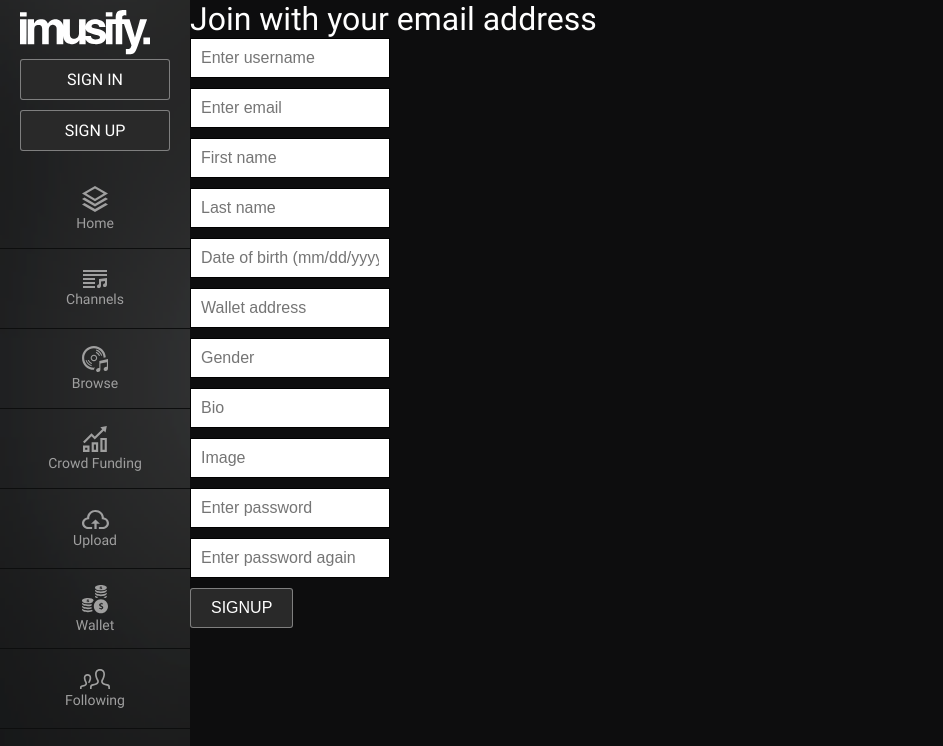
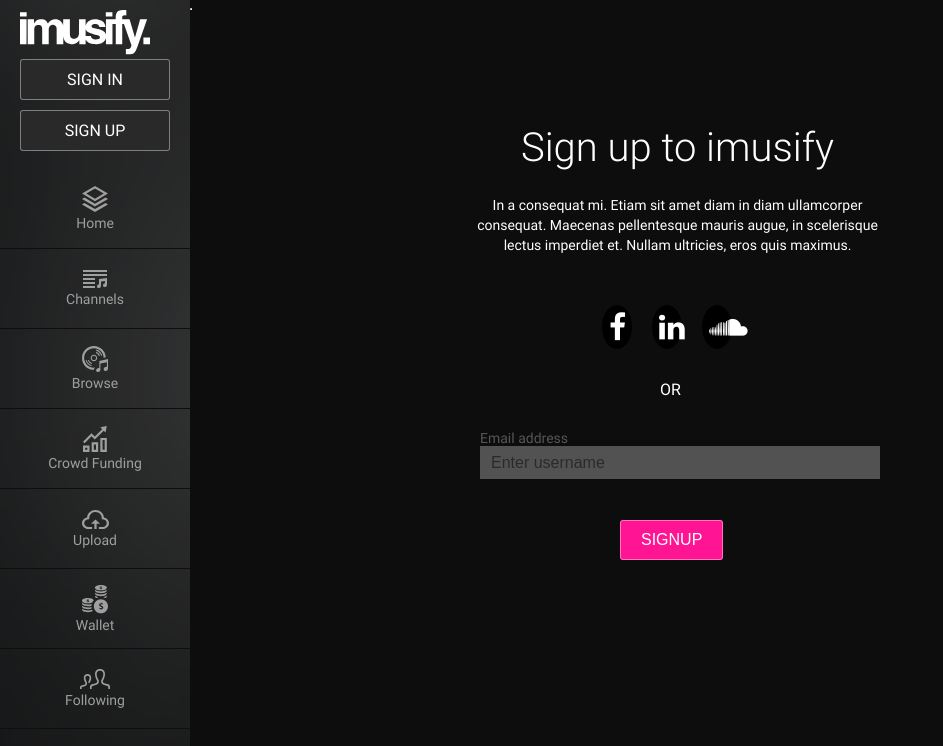
Before and after one commit to imusify/imusify-web, a Vue app: page /signup in a window 1280 px wide. Shown: the top 746 px of the page, without its empty margins (0-943 px from the left). Built offline with nearby package versions, Linux system fonts and the light colour scheme.

Commit message:
signup,login ,registeration pages done

```diff
--- a/public/index.html
+++ b/public/index.html
@@ -10,6 +10,7 @@
     <link rel="apple-touch-icon" href="/apple-touch-icon.png">
     <link rel="icon" href="<%= BASE_URL %>favicon.ico">
     <link rel="stylesheet" href="/fonts/fonts.css" type="text/css">
+    <link rel="stylesheet" href="https://cdnjs.cloudflare.com/ajax/libs/font-awesome/4.7.0/css/font-awesome.min.css">
     <title>imusify.</title>
   </head>
   <body>
--- a/src/components/Login.vue
+++ b/src/components/Login.vue
@@ -1,22 +1,28 @@
 <template>
-  <div class="login">
-    <form @submit.prevent="onSubmit">
-      <div>
-        <input type="text"
-               id="username"
-               placeholder="Enter username"
-               v-model="credentials.username">
-      </div>
-      <div>
-        <input type="password"
-               id="password"
-               placeholder="Enter password"
-               v-model="credentials.password">
-      </div>
-      <div class="actions">
-        <button>Login</button>
-      </div>
+  <div>
+    <p class="heading">Sign in to imusify</p>
+    <p class="subheading">In a consequat mi. Etiam sit amet diam in diam ullamcorper consequat.
+       Maecenas pellentesque mauris augue, in scelerisque lectus imperdiet et. Nullam ultricies,
+        eros quis maximus.</p>
+    <a class="fa fa-facebook"></a>
+    <a class="fa fa-linkedin"></a>
+    <a class="fa fa-soundcloud"></a>
+    <hr><p class="margin">OR</p>
+    <div>
+      <form>
+        <div class="label">
+          <label>Email address</label>
+          <input style="height: 33px; width:400px; opacity: 0.95" type="text" id="username"
+           placeholder="Enter username" v-model="credentials.username">
+          <label>Password</label>
+          <input style="height: 33px; width:400px" type="password" id="password"
+           placeholder="Enter password" v-model="credentials.password">
+          <input type="checkbox"/>keep me signed in
+        </div>
+          <button class="button">LOGIN</button>
+          <button class="signupbutton">SIGNUP</button>
     </form>
+    </div>
     <div class="status" v-if="status">
       {{status}}
     </div>
@@ -54,4 +60,112 @@ export default {
 </script>
 
 <style lang="scss" scoped>
+.heading {
+  position: absolute;
+  width: 415px;
+  height: 68px;
+  left: 470px;
+  top: 120px;
+
+  font-family: Roboto;
+  font-style: normal;
+  font-weight: 300;
+  line-height: 56px;
+  font-size: 40px;
+  text-align: center;
+
+  color: #ffffff;
+}
+.subheading {
+  position: absolute;
+  width: 415px;
+  height: 68px;
+  left: 470px;
+  top: 195px;
+
+  font-family: Roboto;
+  font-style: normal;
+  font-weight: normal;
+  line-height: 20px;
+  font-size: 14px;
+  text-align: center;
+  color: #ffffff;
+}
+.label {
+  position: absolute;
+  width: 89px;
+  height: 17px;
+  left: 480px;
+  top: 400px;
+
+  font-family: Roboto;
+  font-style: normal;
+  font-weight: normal;
+  line-height: normal;
+  font-size: 14px;
+
+  color: #ffffff;
+  opacity: 0.3;
+}
+.button {
+  position: absolute;
+  left: 480px;
+  top: 550px;
+  color: #ffffff;
+  background-color: #ff1493;
+}
+.signupbutton {
+  position: absolute;
+  left: 770px;
+  top: 550px;
+  color: #ffffff;
+}
+.fa {
+  // padding: 10px;
+  // font-size: 30px;
+  // width: 40px;
+  // text-align: center;
+  // text-decoration: none;
+  // margin: 5px 2px;
+  padding: 7px;
+  font-size: 30px;
+  width: 30px;
+  text-align: center;
+  text-decoration: none;
+  margin: 5px 2px;
+  border-radius: 50%;
+}
+
+.fa-facebook {
+  position: absolute;
+  left: 600px;
+  top: 300px;
+  background: black;
+  color: white;
+}
+.fa-linkedin {
+  position: absolute;
+  left: 650px;
+  top: 300px;
+  background: black;
+  color: white;
+}
+.fa-soundcloud {
+  position: absolute;
+  left: 700px;
+  top: 300px;
+  background: black;
+  color: white;
+}
+.margin {
+  position: absolute;
+  left: 650px;
+  top: 380px;
+}
+hr {
+  position: absolute;
+  left: 600px;
+  top: 380px;
+  margin-left: auto;
+}
 </style>
--- /dev/null
+++ b/src/components/Profile.vue
@@ -0,0 +1,96 @@
+<template>
+    <div>
+        <p class="heading">Complete your profile</p>
+        <img class="images" />
+        <button class="uploadbutton">UPLOAD IMAGE</button>
+        <div>
+            <form>
+                <div class="label">
+                    <label>First name</label>
+                    <input style="height: 33px; width:400px; opacity: 0.95; border-style: solid;
+                     border-color: #ffffff" type="text" id="username"
+                     placeholder="Enter First name">
+                    <label>Last name</label>
+                    <input style="height: 33px; width:400px; opacity: 0.95; border-style: solid;
+                     border-color: #ffffff" type="text" id="username" placeholder="Enter Last name">
+                    <label>Country</label>
+                    <select style="height: 33px; width:400px; opacity: 0.95; border-style: solid;
+                     border-color: #ffffff" type="text" id="username"></select>
+                    <label>State</label>
+                    <select style="height: 33px; width:400px; opacity: 0.95; border-style: solid;
+                     border-color: #ffffff" type="text" id="username"></select>
+                    <label>City</label>
+                    <select style="height: 33px; width:400px; opacity: 0.95; border-style: solid;
+                     border-color: #ffffff" type="text" id="username"></select>
+                    <label>Date of birth</label>
+                    <input style="height: 33px; width:400px; opacity: 0.95; border-style: solid;
+                     border-color: #ffffff" type="text" id="username" placeholder="_/_/_">
+                </div>
+                    <button class="savebutton">SAVE SETTINGS</button>
+            </form>
+        </div>
+    </div>
+</template>
+<script>
+export default {
+  name: 'profile',
+  data() {},
+};
+</script>
+<style>
+.heading {
+  /* Sign in to imusify */
+
+  position: absolute;
+  width: 415px;
+  height: 68px;
+  left: 470px;
+  top: 120px;
+
+  font-family: Roboto;
+  font-style: normal;
+  font-weight: 300;
+  line-height: 56px;
+  font-size: 40px;
+  text-align: center;
+
+  color: #ffffff;
+}
+.images {
+  position: absolute;
+  width: 160px;
+  height: 160px;
+  border-radius: 50%;
+  left: 340px;
+  top: 220px;
+  background: url('../assets/logo.png');
+}
+.label {
+  position: absolute;
+  width: 89px;
+  height: 17px;
+  left: 550px;
+  top: 220px;
+
+  font-family: Roboto;
+  font-style: normal;
+  font-weight: normal;
+  line-height: normal;
+  font-size: 14px;
+
+  color: #ffffff;
+  opacity: 0.3;
+}
+.savebutton {
+  position: absolute;
+  left: 550px;
+  top: 600px;
+  color: #ffffff;
+  background-color: #ff1493;
+}
+.uploadbutton {
+  position: absolute;
+  left: 330px;
+  top: 420px;
+}
+</style>
--- a/src/components/Signup.vue
+++ b/src/components/Signup.vue
@@ -1,77 +1,24 @@
 <template>
   <div class="signup">
-    <h1>Join with your email address</h1>
-    <form @submit.prevent="onSubmit">
-      <div>
-        <input type="text"
-               id="username"
-               placeholder="Enter username"
-               v-model="credentials.username">
+    <p class="heading">Sign up to imusify</p>
+    <p class="subheading">In a consequat mi. Etiam sit amet diam in diam ullamcorper consequat.
+       Maecenas pellentesque mauris augue, in scelerisque lectus imperdiet et.
+        Nullam ultricies, eros quis maximus.</p>
+    <a class="fa fa-facebook"></a>
+    <a class="fa fa-linkedin"></a>
+    <a class="fa fa-soundcloud"></a>
+    <hr><p class="margin">OR</p>
+  <div>
+    <form>
+      <div class="label">
+        <label>Email address</label>
+        <input style="height: 33px; width:400px; opacity: 0.95; border-style: solid;
+         border-color: #ffffff" type="text" id="username" placeholder="Enter username"
+          v-model="credentials.username">
       </div>
-      <div>
-        <input type="email"
-               id="email"
-               placeholder="Enter email"
-               v-model="credentials.email">
-      </div>
-      <div>
-        <input type="text"
-               id="firstName"
-               placeholder="First name"
-               v-model="credentials.first_name">
-      </div>
-      <div>
-        <input type="text"
-               id="lastName"
-               placeholder="Last name"
-               v-model="credentials.last_name">
-      </div>
-      <div>
-        <input type="text"
-               id="birthday"
-               placeholder="Date of birth (mm/dd/yyyy)"
-               v-model="credentials.date_of_birth">
-      </div>
-      <div>
-        <input type="text"
-               id="wallet"
-               placeholder="Wallet address"
-               v-model="credentials.wallet_address">
-      </div>
-      <div>
-        <input type="text"
-               id="gender"
-               placeholder="Gender"
-               v-model="credentials.gender">
-      </div>
-      <div>
-        <input type="text"
-               id="bio"
-               placeholder="Bio"
-               v-model="credentials.bio">
-      </div>
-      <div>
-        <input type="text"
-               id="image"
-               placeholder="Image"
-               v-model="credentials.image">
-      </div>
-      <div>
-        <input type="password"
-               id="password"
-               placeholder="Enter password"
-               v-model="credentials.password">
-      </div>
-      <div>
-        <input type="password"
-               id="passwordRepeat"
-               placeholder="Enter password again"
-               v-model="credentials.passwordRepeat">
-      </div>
-      <div class="actions">
-        <button>Signup</button>
-      </div>
+      <button class="button" v-on:click="registerationPage()" >SIGNUP</button>
     </form>
+  </div>
     <div class="status" v-if="status">
       {{status}}
     </div>
@@ -88,18 +35,7 @@ export default {
   data() {
     return {
       credentials: {
-        date_of_birth: '',
         username: '',
-        first_name: '',
-        last_name: '',
-        email: '',
-        wallet_address: '',
-        password: '',
-        passwordRepeat: '',
-        gender: '',
-        bio: '',
-        image: '',
-        date_created: '',
       },
       status: '',
     };
@@ -116,9 +52,112 @@ export default {
           this.$router.push('/');
         });
     },
+    registerationPage() {
+      this.$router.push('/signupnext');
+    },
   },
 };
 </script>
 
 <style lang="scss" scoped>
+.heading {
+  /* Sign in to imusify */
+
+  position: absolute;
+  width: 415px;
+  height: 68px;
+  left: 470px;
+  top: 120px;
+
+  font-family: Roboto;
+  font-style: normal;
+  font-weight: 300;
+  line-height: 56px;
+  font-size: 40px;
+  text-align: center;
+
+  color: #ffffff;
+}
+.subheading {
+  position: absolute;
+  width: 415px;
+  height: 68px;
+  left: 470px;
+  top: 195px;
+
+  font-family: Roboto;
+  font-style: normal;
+  font-weight: normal;
+  line-height: 20px;
+  font-size: 14px;
+  text-align: center;
+  color: #ffffff;
+}
+
+.fa {
+  // padding: 10px;
+  // font-size: 30px;
+  // width: 40px;
+  // text-align: center;
+  // text-decoration: none;
+  // margin: 5px 2px;
+
+  padding: 7px;
+  font-size: 30px;
+  width: 30px;
+  text-align: center;
+  text-decoration: none;
+  margin: 5px 2px;
+  border-radius: 50%;
+}
+
+.fa-facebook {
+  position: absolute;
+  left: 600px;
+  top: 300px;
+  background: black;
+  color: white;
+}
+.fa-linkedin {
+  position: absolute;
+  left: 650px;
+  top: 300px;
+  background: black;
+  color: white;
+}
+.fa-soundcloud {
+  position: absolute;
+  left: 700px;
+  top: 300px;
+  background: black;
+  color: white;
+}
+.margin {
+  position: absolute;
+  left: 660px;
+  top: 380px;
+}
+.label {
+  position: absolute;
+  width: 89px;
+  height: 17px;
+  left: 480px;
+  top: 430px;
+
+  font-family: Roboto;
+  font-style: normal;
+  font-weight: normal;
+  line-height: normal;
+  font-size: 14px;
+
+  color: #ffffff;
+  opacity: 0.3;
+}
+.button {
+  position: absolute;
+  left: 620px;
+  top: 520px;
+  color: #ffffff;
+  background-color: #ff1493;
+}
 </style>
--- /dev/null
+++ b/src/components/SignupNext.vue
@@ -0,0 +1,131 @@
+<template>
+    <div class="signupnext">
+        <p class="heading">Please complete your registration</p>
+        <p class="subheading">In a consequat mi. Etiam sit amet diam in diam ullamcorper
+             consequat. Maecenas pellentesque mauris augue, in scelerisque lectus imperdiet et.
+              Nullam ultricies, eros quis maximus.</p>
+    <div>
+        <form>
+            <div class="label">
+                <label>Email address</label>
+                <input style="height: 33px; width:400px; opacity: 0.95; border-style: solid;
+                 border-color: #ffffff" type="text" id="username" placeholder="Enter username">
+                <label>Password</label>
+                <input style="height: 33px; width:400px; opacity: 0.95; border-style: solid;
+                 border-color: #ffffff" type="text" id="username" placeholder="Enter username">
+                <label>Repeat_Password</label>
+                <input style="height: 33px; width:400px; opacity: 0.95; border-style: solid;
+                 border-color: #ffffff" type="text" id="username" placeholder="Enter username">
+            </div>
+            <input class="checkbox" type="checkbox"/>
+            <p class="checkboxtext">I acknowledge that I have read and accept the Terms of
+            Use Agreement and consent to the Privacy Policy and Video Privacy Policy.</p>
+            <input class="checkbox2" type="checkbox"/>
+            <p class="checkboxtext2">Subscribe to our Newsletter</p>
+            <button class="subbutton">SIGN UP</button>
+        </form>
+    </div>
+    </div>
+</template>
+<script>
+export default {
+  name: 'signupnext',
+  data() {
+    return {};
+  },
+};
+</script>
+<style scoped>
+.heading {
+  /* Sign in to imusify */
+
+  position: absolute;
+  width: 415px;
+  height: 68px;
+  left: 470px;
+  top: 120px;
+
+  font-family: Roboto;
+  font-style: normal;
+  font-weight: 300;
+  line-height: 56px;
+  font-size: 40px;
+  text-align: center;
+
+  color: #ffffff;
+}
+.subheading {
+  position: absolute;
+  width: 415px;
+  height: 68px;
+  left: 470px;
+  top: 245px;
+
+  font-family: Roboto;
+  font-style: normal;
+  font-weight: normal;
+  line-height: 20px;
+  font-size: 14px;
+  text-align: center;
+  color: #ffffff;
+}
+.label {
+  position: absolute;
+  width: 89px;
+  height: 17px;
+  left: 480px;
+  top: 350px;
+
+  font-family: Roboto;
+  font-style: normal;
+  font-weight: normal;
+  line-height: normal;
+  font-size: 14px;
+
+  color: #ffffff;
+  opacity: 0.3;
+}
+.checkbox {
+  position: absolute;
+  left: 475px;
+  top: 535px;
+}
+.checkboxtext {
+  position: absolute;
+  width: 415px;
+  height: 68px;
+  left: 470px;
+  top: 532px;
+
+  font-family: Roboto;
+  font-style: normal;
+  font-weight: normal;
+  line-height: 20px;
+  font-size: 14px;
+  text-align: center;
+  color: #ffffff;
+}
+.subbutton {
+  position: absolute;
+  left: 480px;
+  top: 650px;
+  color: #ffffff;
+  background-color: #ff1493;
+}
+.checkbox2 {
+  position: absolute;
+  left: 475px;
+  top: 600px;
+}
+.checkboxtext2 {
+  position: absolute;
+  width: 415px;
+  height: 68px;
+  left: 490px;
+  top: 600px;
+
+  font-family: Roboto;
+  font-size: 12px;
+  color: #ffffff;
+}
+</style>
```
Also changed, not shown: src/router.js (+10 -0 lines).
